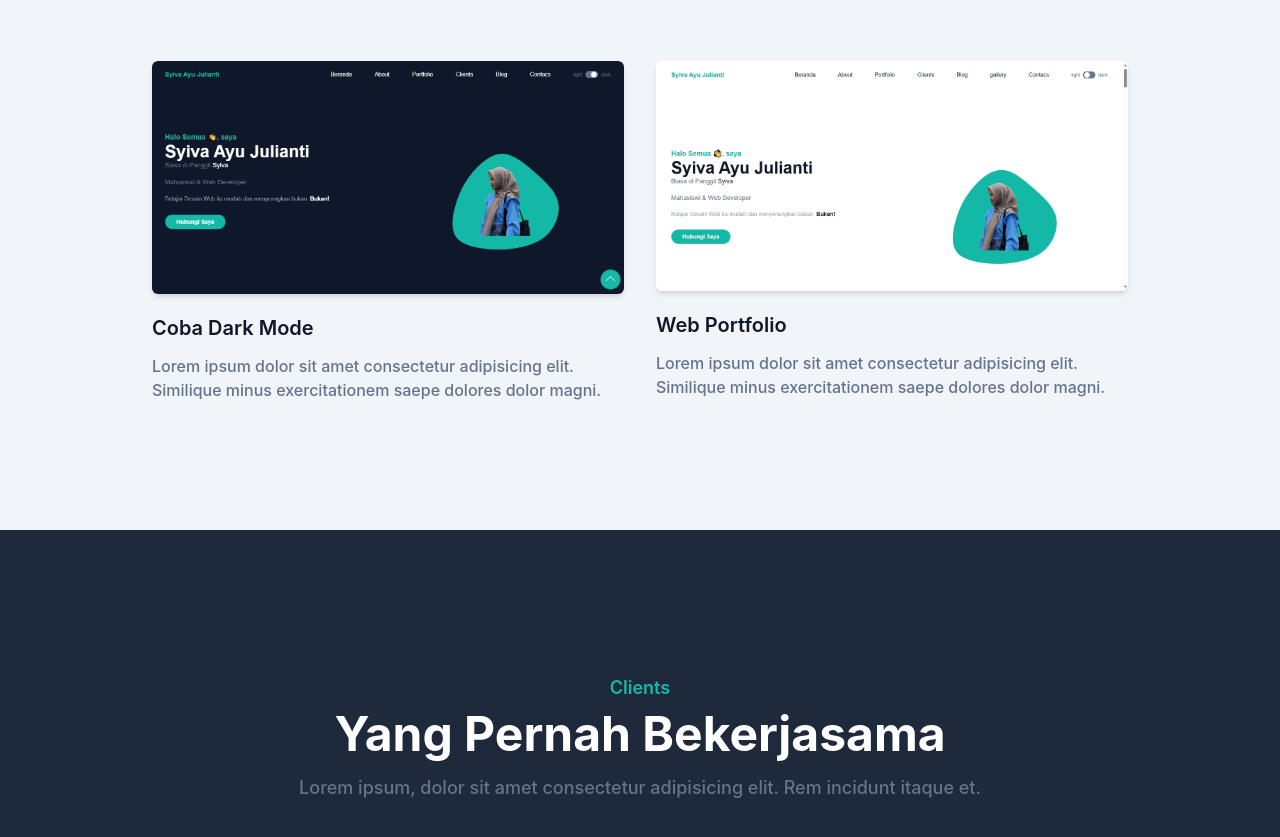
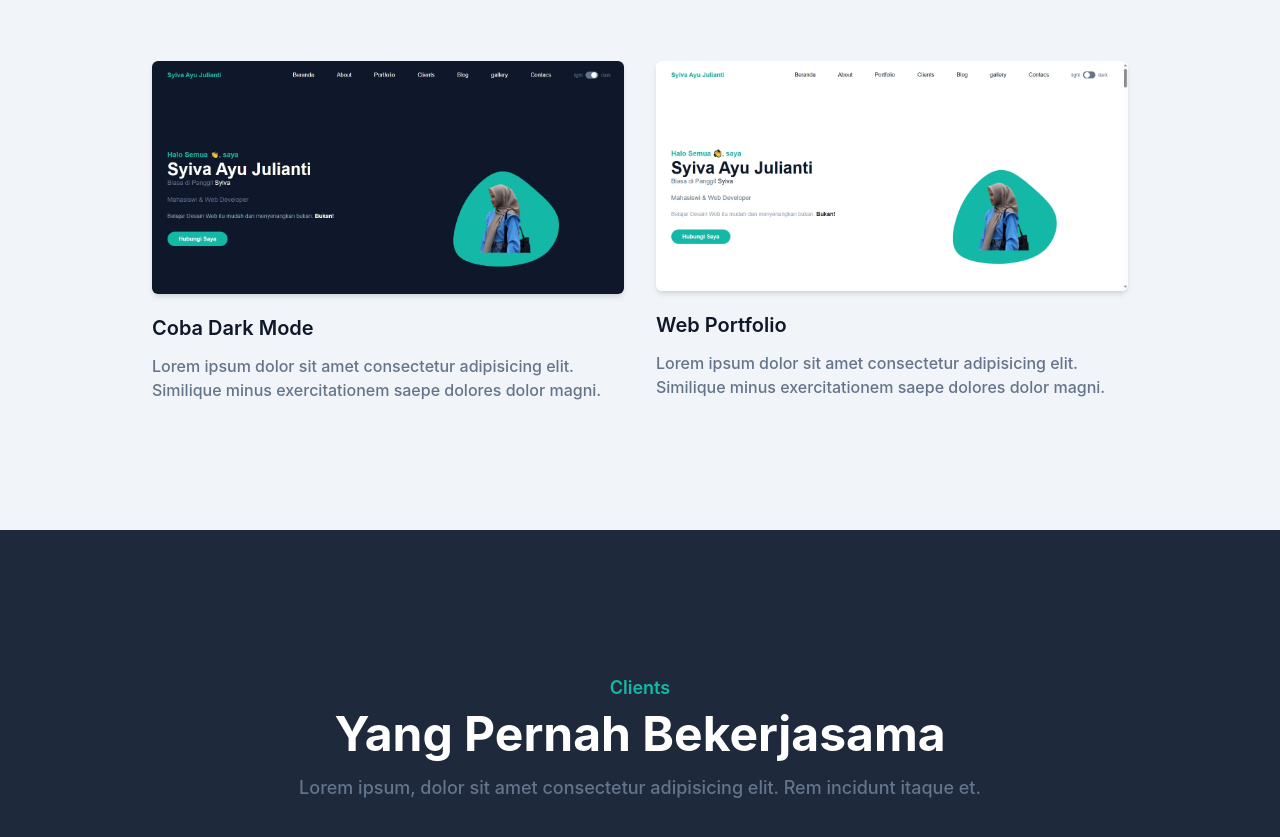
Before and after one commit to syiva-2006/Portfolio_SyivaAyu, a website: page index.html in a window 1280 px wide. Shown: the part 1902-2739 px from the top of the page. Drawn offline with Linux system fonts and the light colour scheme.

Commit message:
update portfolio

```diff
--- a/index.html
+++ b/index.html
@@ -231,7 +231,7 @@ ease-in-out">Hubungi Saya</a>
             </div>
             <div class="mb-12 p-4 md:w-1/2">
                 <div class="rounded-md shadow-md overflow-hidden">
-                    <img src="img/portfolio/darkMod.png" alt="Dark Mode" width="w-full" />
+                    <img src="img/portfolio/gambar01.png" alt="Dark Mode" width="w-full" />
                 </div>
                 <h3 class="font-semibold text-xl text-dark mt-5 mb-3 dark:text-white">Coba Dark Mode</h3>
                 <p class="font-medium text-base text-secondary">Lorem ipsum dolor sit amet consectetur adipisicing
```
Also changed, not shown: img/portfolio/gambar01.png (added), img/portfolio/poto5.png.png (deleted).
